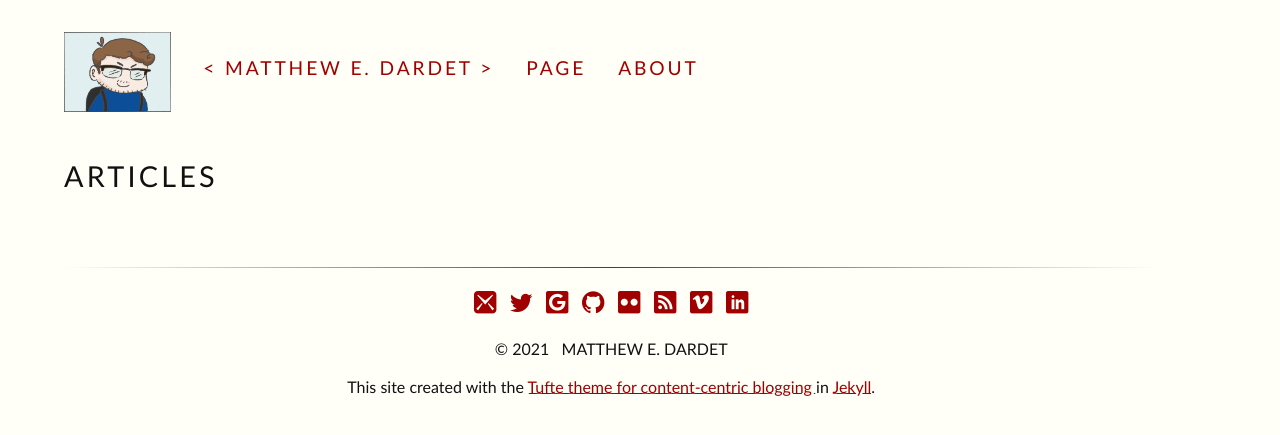
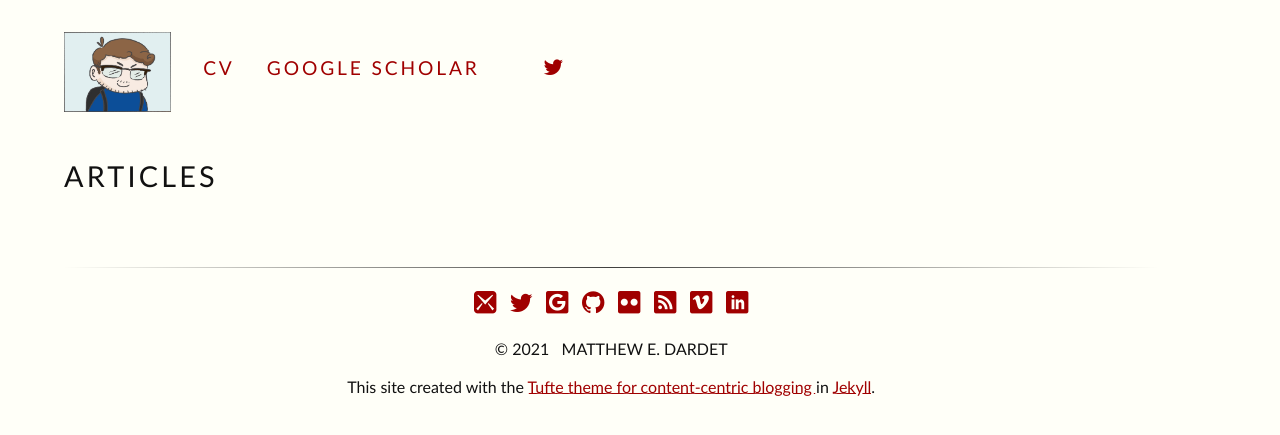
Before and after one commit to matthewdardet/matthewdardet.github.io, a Jekyll site: the page built from index.html, in a window 1280 px wide. Shown: the top 435 px of the page. Built offline with Jekyll 4.4.1, drawn with Linux system fonts in a browser that asks for light colours; some web fonts are replaced.

Commit message:
Change header.

```diff
--- a/_includes/header.html
+++ b/_includes/header.html
@@ -1,15 +1,10 @@
 <!--- Header and nav template site-wide -->
 <header>
     <nav class="group">
-	<a href="{{site.baseurl}}/"><img class="badge" src="{{site.baseurl}}/assets/img/badge_1.jpg" alt="Matthew E. Dardet"></a>
-	{% for node in site.pages %}
-		{% unless node.nav_exclude %}
-		    {% if page.url == node.url %}
-		      <a class="active" href="{{node.url | prepend: site.baseurl}}" class="active">{{node.title}}</a>
-		    {% else %}
-		      <a href="{{node.url | prepend: site.baseurl}}">{{node.title}}</a>
-		    {% endif %}
-	    {% endunless %}
-  	{% endfor %}
+		<a href=""><img class="badge" src="{{site.baseurl}}/assets/img/badge_1.jpg" alt="Matthew E. Dardet"></a>
+		<a href="assets/(CV) Matthew E. Dardet.pdf">CV</a>
+		<a href="https://scholar.google.com/citations?user=p5FGWZYAAAAJ&hl=en">Google Scholar</a>
+                <a href="mailto:matthewdardet@gmail.com"><span class="icon-mail"></span></a>
+  		<a href="https://twitter.com/DardetMatthew"><span class="icon-twitter"></span></a>
 	</nav>
 </header>
```
Also changed, not shown: 1 other file.
